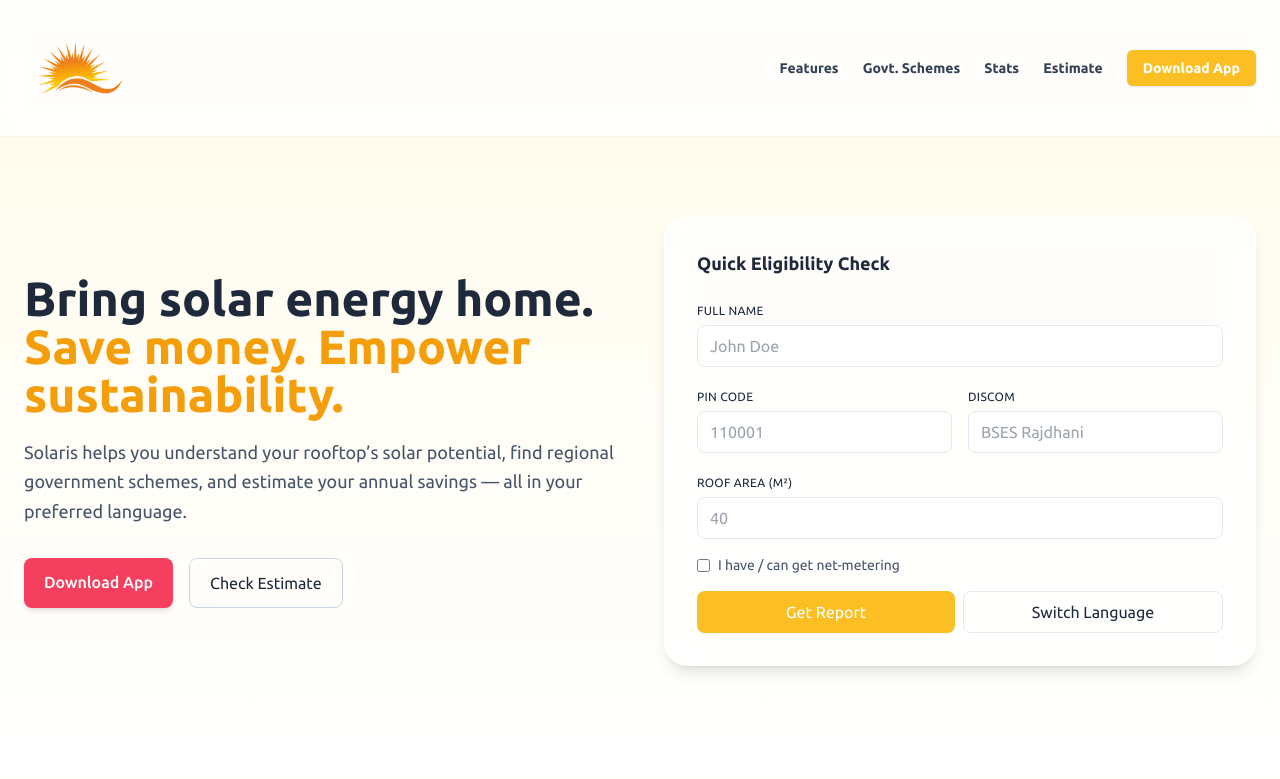
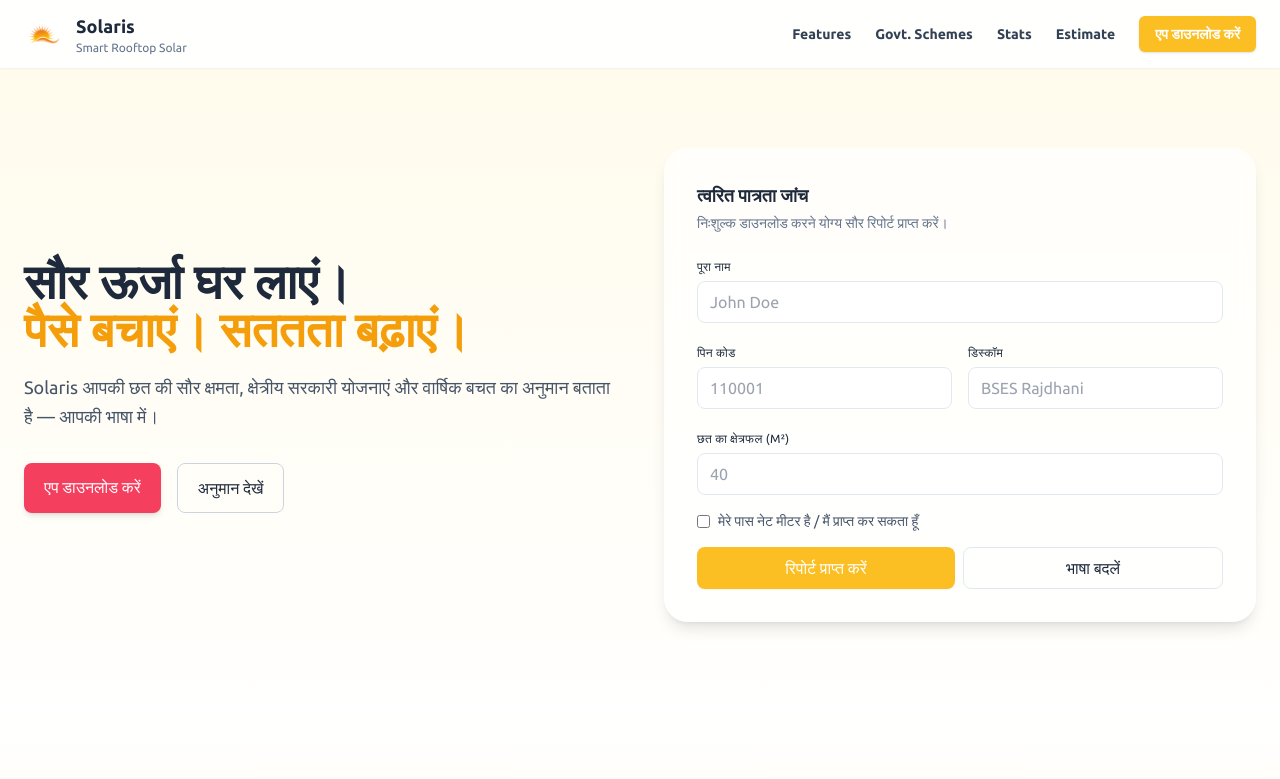
Before and after one commit to Devonkedev/SolarisWeb, a plain HTML site: page index.html in a window 1280 px wide. Both pictures are taken after a click on the button "Switch Language". Shown: the top 779 px of the page. Drawn offline with nearby package versions, Linux system fonts and the light colour scheme.

Commit message:
Fix lang

```diff
--- a/index.html
+++ b/index.html
@@ -14,13 +14,9 @@
             scroll-behavior: smooth;
         }
 
-        .gradient-bg {
-            background: linear-gradient(to right, #ffb347, #ffcc33);
-        }
-
         .glass {
             background: rgba(255, 255, 255, 0.7);
-            backdrop-filter: blur(12px);
+            backdrop-filter: blur(10px);
             border: 1px solid rgba(255, 255, 255, 0.2);
         }
 
@@ -44,22 +40,29 @@
 
 <body class="bg-gradient-to-b from-amber-50 via-white to-emerald-50 text-slate-800">
     <!-- Navbar -->
-    <header class="bg-white/80 backdrop-blur-md shadow-sm sticky top-0 z-50">
+    <header class="bg-white/90 backdrop-blur-md shadow-sm sticky top-0 z-50">
         <div class="max-w-7xl mx-auto px-6 py-3 flex justify-between items-center">
-            <a href="#home" class="flex items-center gap-2">
-                <img src="images/logo.png" alt="Solaris Logo" class="w-28" />
+            <a href="#home" class="flex items-center gap-3">
+                <img src="images/logo.png" alt="Solaris Logo" class="w-10 h-10 object-contain" />
+                <div class="flex flex-col leading-tight">
+                    <span class="font-bold text-lg">Solaris</span>
+                    <span class="text-xs text-slate-500">Smart Rooftop Solar</span>
+                </div>
             </a>
+
             <nav class="hidden md:flex items-center gap-6 text-sm font-semibold text-slate-700">
                 <a href="#features" class="hover:text-amber-600 transition">Features</a>
                 <a href="#schemes" class="hover:text-amber-600 transition">Govt. Schemes</a>
                 <a href="#stats" class="hover:text-amber-600 transition">Stats</a>
                 <a href="#estimate" class="hover:text-amber-600 transition">Estimate</a>
-                <a href="#download"
+                <a id="download" href="#download"
                     class="bg-amber-400 hover:bg-amber-500 text-white px-4 py-2 rounded-md shadow transition">Download
                     App</a>
             </nav>
-            <button id="menu-btn" class="md:hidden text-slate-700 focus:outline-none">
-                <svg class="w-7 h-7" fill="none" stroke="currentColor" stroke-width="2" viewBox="0 0 24 24">
+
+            <button id="menu-btn" aria-expanded="false" aria-controls="mobile-menu" class="md:hidden text-slate-700">
+                <svg class="w-7 h-7" fill="none" stroke="currentColor" stroke-width="2" viewBox="0 0 24 24"
+                    aria-hidden="true">
                     <path stroke-linecap="round" stroke-linejoin="round" d="M4 6h16M4 12h16M4 18h16" />
                 </svg>
             </button>
@@ -70,7 +73,7 @@
             <a href="#schemes" class="hover:text-amber-600">Govt. Schemes</a>
             <a href="#stats" class="hover:text-amber-600">Stats</a>
             <a href="#estimate" class="hover:text-amber-600">Estimate</a>
-            <a href="#download"
+            <a id="download-mobile" href="#download"
                 class="bg-amber-400 hover:bg-amber-500 text-white px-3 py-2 rounded-md text-center">Download App</a>
         </div>
     </header>
@@ -78,20 +81,21 @@
     <!-- Hero Section -->
     <main class="max-w-7xl mx-auto px-6 py-20 grid md:grid-cols-2 gap-12 items-center">
         <div class="fade-in">
-            <h1 class="text-4xl md:text-5xl font-extrabold text-slate-800 leading-tight">
-                Bring solar energy home. <br /><span class="text-amber-500">Save money. Empower sustainability.</span>
+            <h1 id="titleText" class="text-4xl md:text-5xl font-extrabold text-slate-800 leading-tight">
+                Bring solar energy home.<br><span class="text-amber-500">Save money. Empower sustainability.</span>
             </h1>
-            <p id="subtitleText" , class="mt-5 text-slate-600 text-lg leading-relaxed">
+
+            <p id="subtitleText" class="mt-5 text-slate-600 text-lg leading-relaxed">
                 Solaris helps you understand your rooftop’s solar potential, find regional government schemes, and
                 estimate
                 your annual savings — all in your preferred language.
             </p>
 
             <div class="mt-8 flex flex-wrap gap-4">
-                <a id="download" , href="#download"
+                <a id="downloadBtn" href="#download"
                     class="bg-rose-500 hover:bg-rose-600 text-white font-medium px-5 py-3 rounded-lg shadow-md transition">Download
                     App</a>
-                <a id="estimateBtn" , href="#estimate"
+                <a id="estimateBtn" href="#estimate"
                     class="border border-slate-300 hover:border-amber-400 hover:text-amber-600 px-5 py-3 rounded-lg transition">Check
                     Estimate</a>
             </div>
@@ -99,55 +103,60 @@
 
         <!-- Form Card -->
         <div class="glass rounded-3xl p-6 md:p-8 shadow-lg fade-in">
-            <h3 id="formTitle" , class="text-lg font-semibold text-slate-800">Quick Eligibility Check</h3>
+            <h3 id="formTitle" class="text-lg font-semibold text-slate-800">Quick Eligibility Check</h3>
+            <p id="formSubtitle" class="text-sm text-slate-500 mt-1">Get a free downloadable solar eligibility report.
+            </p>
 
-            <form id="eligibilityForm" class="mt-5 space-y-4">
+            <form id="eligibilityForm" class="mt-5 space-y-4" aria-labelledby="formTitle">
                 <div>
-                    <label for="name" , class="text-xs uppercase tracking-wide">Full Name</label>
-                    <input required name="name"
+                    <label for="name" id="labelName" class="text-xs uppercase tracking-wide">Full Name</label>
+                    <input id="name" name="name" required
                         class="w-full mt-1 px-3 py-2 rounded-lg border border-slate-200 focus:ring-2 focus:ring-amber-300 focus:outline-none"
                         placeholder="John Doe" />
                 </div>
+
                 <div class="grid grid-cols-2 gap-4">
                     <div>
-                        <label for="pincode" class="text-xs uppercase tracking-wide">PIN Code</label>
-                        <input required name="pincode" id="pincode"
+                        <label for="pincode" id="labelPincode" class="text-xs uppercase tracking-wide">PIN Code</label>
+                        <input id="pincode" name="pincode" required inputmode="numeric" pattern="\d{6}"
                             class="w-full mt-1 px-3 py-2 rounded-lg border border-slate-200 focus:ring-2 focus:ring-amber-300 focus:outline-none"
                             placeholder="110001" />
                     </div>
+
                     <div>
-                        <label class="text-xs uppercase tracking-wide">DISCOM</label>
-                        <input for="discom" name="discom"
+                        <label for="discom" id="labelDiscom" class="text-xs uppercase tracking-wide">DISCOM</label>
+                        <input id="discom" name="discom"
                             class="w-full mt-1 px-3 py-2 rounded-lg border border-slate-200 focus:ring-2 focus:ring-amber-300 focus:outline-none"
                             placeholder="BSES Rajdhani" />
                     </div>
                 </div>
+
                 <div>
-                    <label for="area" class="text-xs uppercase tracking-wide">Roof Area (m²)</label>
-                    <input type="number" name="area"
+                    <label for="area" id="labelArea" class="text-xs uppercase tracking-wide">Roof Area (m²)</label>
+                    <input id="area" name="area" type="number" min="0" step="0.1"
                         class="w-full mt-1 px-3 py-2 rounded-lg border border-slate-200 focus:ring-2 focus:ring-amber-300 focus:outline-none"
                         placeholder="40" />
                 </div>
 
                 <div class="flex items-center gap-2">
                     <input type="checkbox" id="netmeter" name="netmeter" />
-                    <label for="netmeter" class="text-sm text-slate-600">I have / can get net-metering</label>
+                    <label for="netmeter" id="labelNetmeter" class="text-sm text-slate-600">I have / can get
+                        net-metering</label>
                 </div>
 
                 <div class="flex gap-2 mt-3">
                     <button id="reportBtn" type="submit"
-                        class="flex-1 bg-amber-400 hover:bg-amber-500 text-white px-4 py-2 rounded-lg shadow-sm transition">
-                        Get Report
-                    </button>
-                    <button id="langBtn" type="button" id="langBtn"
-                        class="flex-1 border border-slate-200 hover:border-amber-400 hover:text-amber-500 px-4 py-2 rounded-lg transition">
-                        Switch Language
-                    </button>
+                        class="flex-1 bg-amber-400 hover:bg-amber-500 text-white px-4 py-2 rounded-lg shadow-sm transition">Get
+                        Report</button>
+
+                    <button id="langBtn" type="button"
+                        class="flex-1 border border-slate-200 hover:border-amber-400 hover:text-amber-500 px-4 py-2 rounded-lg transition"
+                        aria-pressed="false">Switch Language</button>
                 </div>
             </form>
 
             <div id="resultCard" class="mt-5 hidden bg-emerald-50 border border-emerald-100 p-4 rounded-lg">
-                <h4 class="font-semibold text-emerald-800">Estimated Result</h4>
+                <h4 id="resultTitle" class="font-semibold text-emerald-800">Estimated Result</h4>
                 <p id="resultText" class="text-sm text-slate-700 mt-2 whitespace-pre-line">—</p>
             </div>
         </div>
@@ -206,7 +215,6 @@
     </footer>
 
     <script>
-
         const translations = {
             en: {
                 download: "Download App",
@@ -218,11 +226,12 @@
                 netmeter: "I have / can get net-metering",
                 report: "Get Report",
                 switch: "Switch Language",
-                title: "Bring solar energy home. Save money. Empower sustainability.",
-                subtitle:
-                    "Solaris helps you understand your rooftop’s solar potential, find regional government schemes, and estimate your annual savings — all in your preferred language.",
+                title: "Bring solar energy home.<br><span class='text-amber-500'>Save money. Empower sustainability.</span>",
+                subtitle: "Solaris helps you understand your rooftop’s solar potential, find regional government schemes, and estimate your annual savings — all in your preferred language.",
                 formTitle: "Quick Eligibility Check",
                 formSubtitle: "Get a free downloadable solar eligibility report.",
+                resultTitle: "Estimated Result",
+                invalidInput: "Please enter valid roof area and PIN code."
             },
             hi: {
                 download: "एप डाउनलोड करें",
@@ -234,11 +243,12 @@
                 netmeter: "मेरे पास नेट मीटर है / मैं प्राप्त कर सकता हूँ",
                 report: "रिपोर्ट प्राप्त करें",
                 switch: "भाषा बदलें",
-                title: "सौर ऊर्जा घर लाएं। पैसे बचाएं। सततता बढ़ाएं।",
-                subtitle:
-                    "Solaris आपकी छत की सौर क्षमता, क्षेत्रीय सरकारी योजनाएं और वार्षिक बचत का अनुमान बताता है — आपकी भाषा में।",
+                title: "सौर ऊर्जा घर लाएं।<br><span class='text-amber-500'>पैसे बचाएं। सततता बढ़ाएं।</span>",
+                subtitle: "Solaris आपकी छत की सौर क्षमता, क्षेत्रीय सरकारी योजनाएं और वार्षिक बचत का अनुमान बताता है — आपकी भाषा में।",
                 formTitle: "त्वरित पात्रता जांच",
                 formSubtitle: "निःशुल्क डाउनलोड करने योग्य सौर रिपोर्ट प्राप्त करें।",
+                resultTitle: "अनुमानित परिणाम",
+                invalidInput: "कृपया मान्य छत क्षेत्रफल और पिन कोड दर्ज करें।"
             },
             mr: {
                 download: "अ‍ॅप डाउनलोड करा",
@@ -250,85 +260,110 @@
                 netmeter: "माझ्याकडे नेट मीटर आहे / मी मिळवू शकतो",
                 report: "अहवाल मिळवा",
                 switch: "भाषा बदला",
-                title: "सौर ऊर्जा घरात आणा. पैसे वाचवा. टिकाऊपणा वाढवा.",
-                subtitle:
-                    "Solaris तुम्हाला तुमच्या छतावरील सौर क्षमतेचे, सरकारी योजना आणि वार्षिक बचतीचे अंदाज दाखवते — तुमच्या भाषेत.",
+                title: "सौर ऊर्जा घरात आणा.<br><span class='text-amber-500'>पैसे वाचवा. टिकाऊपणा वाढवा.</span>",
+                subtitle: "Solaris तुम्हाला तुमच्या छतावरील सौर क्षमतेचे, सरकारी योजना आणि वार्षिक बचतीचे अंदाज दाखवते — तुमच्या भाषेत.",
                 formTitle: "जलद पात्रता तपासणी",
                 formSubtitle: "मोफत डाउनलोड करण्यायोग्य सौर पात्रता अहवाल मिळवा.",
-            },
+                resultTitle: "अंदाजे निकाल",
+                invalidInput: "कृपया वैध छत क्षेत्रफळ आणि पिन कोड प्रविष्ट करा."
+            }
+        };
+
+        // Choose language from browser (auto-detect), fallback to en
+        function detectLang() {
+            const tag = navigator.language || navigator.userLanguage || "en";
+            const code = tag.split("-")[0];
+            return translations[code] ? code : "en";
         }
 
-        // detect user language
-        function detectLang() {
-            const tag = navigator.language || navigator.userLanguage || "en"
-            const code = tag.split("-")[0]
-            return translations[code] ? code : "en"
+        // Keep current language
+        let currentLang = detectLang();
+
+        // Apply translations to all identified elements
+        function applyTranslations(code) {
+            const t = translations[code];
+
+
+            document.getElementById("titleText").innerHTML = t.title
+            document.getElementById("subtitleText").innerText = t.subtitle;
+
+            document.getElementById("download").innerText = t.download;
+            document.getElementById("download-mobile").innerText = t.download;
+            document.getElementById("downloadBtn").innerText = t.download;
+            document.getElementById("estimateBtn").innerText = t.estimate;
+
+            document.getElementById("labelName").innerText = t.name;
+            document.getElementById("labelPincode").innerText = t.pincode;
+            document.getElementById("labelDiscom").innerText = t.discom;
+            document.getElementById("labelArea").innerText = t.area;
+            document.getElementById("labelNetmeter").innerText = t.netmeter;
+
+            document.getElementById("formTitle").innerText = t.formTitle;
+            document.getElementById("formSubtitle").innerText = t.formSubtitle;
+
+            document.getElementById("reportBtn").innerText = t.report;
+            document.getElementById("langBtn").innerText = t.switch;
+
+            document.getElementById("resultTitle").innerText = t.resultTitle;
         }
 
-        let currentLang = "en"
-
-        // apply translations
-        function applyTranslations(code) {
-            const t = translations[code]
-            document.getElementById("titleText").innerText = t.title
-            document.getElementById("subtitleText").innerText = t.subtitle
-            document.getElementById("download").innerText = t.download
-            document.getElementById("estimateBtn").innerText = t.estimate
-            document.querySelector("label[for='netmeter']").innerText = t.netmeter
-            document.querySelector("label[for='netmeter']").innerText = t.netmeter
-
-            document.querySelector("label[for='name']").innerText = t.name
-            document.querySelector("label[for='pincode']").innerText = t.pincode
-            document.querySelector("label[for='discom']").innerText = t.discom
-            document.querySelector("label[for='area']").innerText = t.area
-
-            document.getElementById("formTitle").innerText = t.formTitle
-            document.getElementById("formSubtitle").innerText = t.formSubtitle
-            document.getElementById("reportBtn").innerText = t.report
-            document.getElementById("langBtn").innerText = t.switch
+        // Cycle language: en -> hi -> mr -> en ...
+        function cycleLang() {
+            currentLang = currentLang === "en" ? "hi" : (currentLang === "hi" ? "mr" : "en");
+            applyTranslations(currentLang);
         }
 
-        // handle form submission
+        // Form submit handler (localized validation messages and localized result prefixes)
         document.getElementById("eligibilityForm").addEventListener("submit", (e) => {
-            e.preventDefault()
-            const form = new FormData(e.target)
-            const area = Number(form.get("area") || 0)
-            const pincode = form.get("pincode") || ""
-            if (!area || area <= 0 || !pincode.match(/^\d{6}$/)) {
-                alert("Please enter valid roof area and PIN code.")
-                return
+            e.preventDefault();
+            const form = new FormData(e.target);
+            const area = Number(form.get("area") || 0);
+            const pincode = String(form.get("pincode") || "");
+            const t = translations[currentLang];
+
+            if (!area || area <= 0 || !/^\d{6}$/.test(pincode)) {
+                alert(t.invalidInput);
+                return;
             }
-            const packingFactor = 0.7
-            const kwPerSqm = 0.17
-            const estKw = Math.max(0, area * packingFactor * kwPerSqm)
-            const annualGen = estKw * 4.5 * 365
-            const estSavings = Math.round(annualGen * 6)
 
-            const text = `Estimated installable capacity: ${estKw.toFixed(2)} kW
-Estimated annual generation: ${Math.round(annualGen)} kWh
-Approx annual savings: ₹${estSavings}`
-            document.getElementById("resultText").innerText = text
-            document.getElementById("resultCard").classList.remove("hidden")
-        })
+            const packingFactor = 0.7;
+            const kwPerSqm = 0.17;
+            const estKw = Math.max(0, area * packingFactor * kwPerSqm);
+            const annualGen = estKw * 4.5 * 365;
+            const estSavings = Math.round(annualGen * 6);
 
-        // switch language
+            // Localized numeric output (numbers remain as-is; labels use translation)
+            const lines = [
+                `${t.resultTitle}:`,
+                `• Installable Capacity: ${estKw.toFixed(2)} kW`,
+                `• Annual Generation: ${Math.round(annualGen)} kWh`,
+                `• Approx. Annual Savings: ₹${estSavings}`
+            ];
+
+            // join with newline and show
+            document.getElementById("resultText").innerText = lines.join("\n");
+            document.getElementById("resultCard").classList.remove("hidden");
+        });
+
+        // Switch language button (cycles languages)
         document.getElementById("langBtn").addEventListener("click", () => {
-            currentLang = currentLang === "en" ? "hi" : currentLang === "hi" ? "mr" : "en"
-            applyTranslations(currentLang)
-        })
+            cycleLang();
+            // update aria-pressed for accessibility
+            const btn = document.getElementById("langBtn");
+            btn.setAttribute("aria-pressed", String(btn.getAttribute("aria-pressed") !== "true"));
+        });
 
-        // mobile menu toggle
+        // Mobile menu toggle
         document.getElementById("menu-btn").addEventListener("click", () => {
-            document.getElementById("mobile-menu").classList.toggle("hidden")
-        })
+            const menu = document.getElementById("mobile-menu");
+            const expanded = menu.classList.contains("hidden") ? "true" : "false";
+            menu.classList.toggle("hidden");
+            document.getElementById("menu-btn").setAttribute("aria-expanded", expanded);
+        });
 
-        // initial setup
-        applyTranslations(detectLang())
-
-
+        // Initial apply
+        applyTranslations(currentLang);
     </script>
 </body>
 
-
-
 </html>
```
